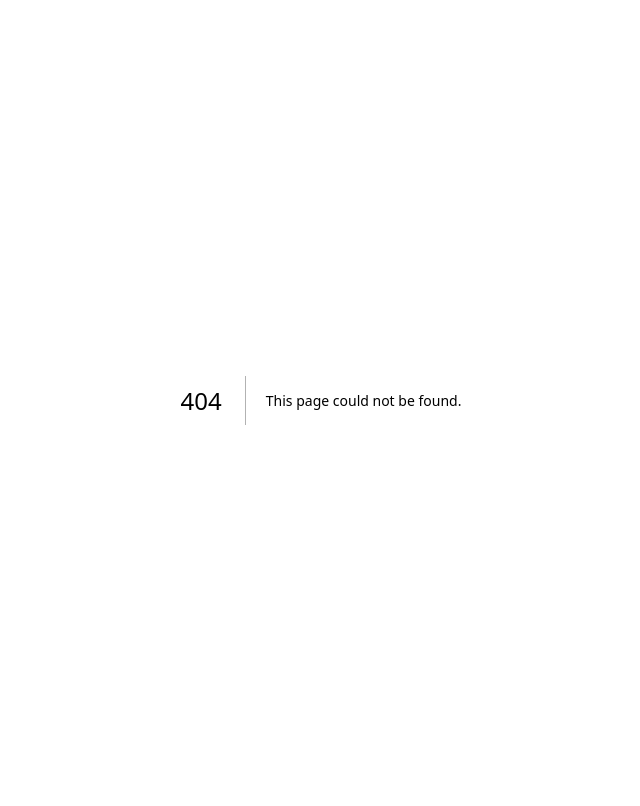
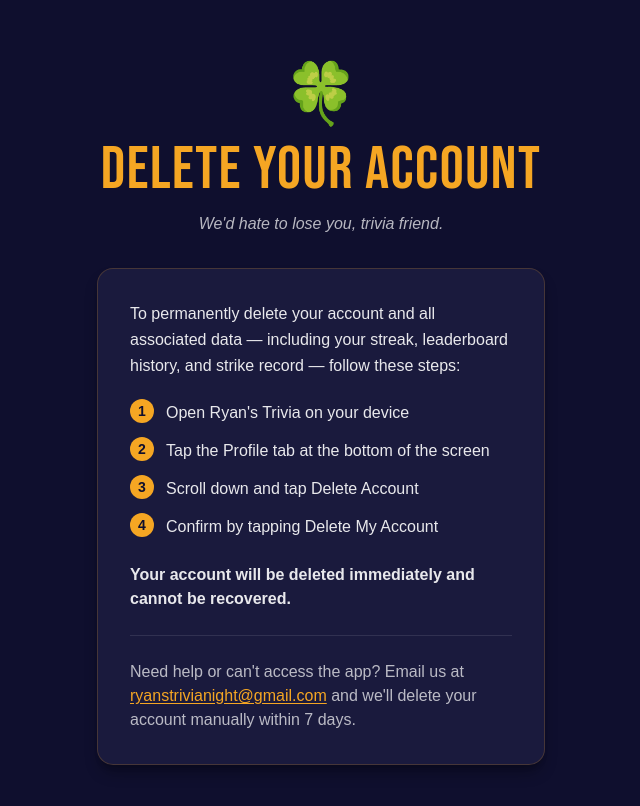
Before and after one commit to sslconsole/trivia-site, a Next.js app: page /delete-account in a window 1280 px wide. Before the commit this address had no page. Shown: the top 806 px of the page, without its empty margins (319-959 px from the left). Built offline with nearby package versions, Linux system fonts and the light colour scheme.

Commit message:
Initial commit — delete account, privacy, and terms pages

```diff
--- /dev/null
+++ b/app/delete-account/page.tsx
@@ -0,0 +1,75 @@
+import type { Metadata } from "next";
+import { Bebas_Neue } from "next/font/google";
+
+const bebasNeue = Bebas_Neue({
+  subsets: ["latin"],
+  weight: "400",
+  variable: "--font-bebas-neue",
+});
+
+export const metadata: Metadata = {
+  title: "Ryan's Trivia",
+};
+
+export default function DeleteAccountPage() {
+  return (
+    <main className="min-h-screen bg-[#0f0f2e] flex flex-col items-center justify-center px-4 py-16">
+      <div className="w-full max-w-md flex flex-col items-center text-center">
+        <span className="text-6xl mb-4" role="img" aria-label="Shamrock">
+          🍀
+        </span>
+
+        <h1
+          className={`${bebasNeue.variable} font-[family-name:var(--font-bebas-neue)] text-5xl sm:text-6xl tracking-wide text-[#F5A623]`}
+        >
+          Delete Your Account
+        </h1>
+
+        <p className="mt-3 text-white/70 italic">
+          We&apos;d hate to lose you, trivia friend.
+        </p>
+
+        <div className="mt-8 w-full rounded-2xl bg-[#1a1a3d] border border-[#F5A623]/20 shadow-lg shadow-black/30 p-6 sm:p-8 text-left">
+          <p className="text-white/90 leading-relaxed">
+            To permanently delete your account and all associated data —
+            including your streak, leaderboard history, and strike record —
+            follow these steps:
+          </p>
+
+          <ol className="mt-5 space-y-3">
+            {[
+              "Open Ryan's Trivia on your device",
+              "Tap the Profile tab at the bottom of the screen",
+              "Scroll down and tap Delete Account",
+              "Confirm by tapping Delete My Account",
+            ].map((step, i) => (
+              <li key={i} className="flex gap-3 text-white/90">
+                <span className="flex-none w-6 h-6 rounded-full bg-[#F5A623] text-[#0f0f2e] font-bold text-sm flex items-center justify-center">
+                  {i + 1}
+                </span>
+                <span className="pt-0.5">{step}</span>
+              </li>
+            ))}
+          </ol>
+
+          <p className="mt-6 text-white/90 font-semibold">
+            Your account will be deleted immediately and cannot be recovered.
+          </p>
+
+          <hr className="my-6 border-white/10" />
+
+          <p className="text-white/70">
+            Need help or can&apos;t access the app? Email us at{" "}
+            <a
+              href="mailto:ryanstrivianight@gmail.com"
+              className="text-[#F5A623] font-medium underline underline-offset-2 hover:text-[#F5A623]/80"
+            >
+              ryanstrivianight@gmail.com
+            </a>{" "}
+            and we&apos;ll delete your account manually within 7 days.
+          </p>
+        </div>
+      </div>
+    </main>
+  );
+}
--- a/app/page.tsx
+++ b/app/page.tsx
@@ -1,101 +1,5 @@
-import Image from "next/image";
+import { redirect } from "next/navigation";
 
 export default function Home() {
-  return (
-    <div className="grid grid-rows-[20px_1fr_20px] items-center justify-items-center min-h-screen p-8 pb-20 gap-16 sm:p-20 font-[family-name:var(--font-geist-sans)]">
-      <main className="flex flex-col gap-8 row-start-2 items-center sm:items-start">
-        <Image
-          className="dark:invert"
-          src="https://nextjs.org/icons/next.svg"
-          alt="Next.js logo"
-          width={180}
-          height={38}
-          priority
-        />
-        <ol className="list-inside list-decimal text-sm text-center sm:text-left font-[family-name:var(--font-geist-mono)]">
-          <li className="mb-2">
-            Get started by editing{" "}
-            <code className="bg-black/[.05] dark:bg-white/[.06] px-1 py-0.5 rounded font-semibold">
-              app/page.tsx
-            </code>
-            .
-          </li>
-          <li>Save and see your changes instantly.</li>
-        </ol>
-
-        <div className="flex gap-4 items-center flex-col sm:flex-row">
-          <a
-            className="rounded-full border border-solid border-transparent transition-colors flex items-center justify-center bg-foreground text-background gap-2 hover:bg-[#383838] dark:hover:bg-[#ccc] text-sm sm:text-base h-10 sm:h-12 px-4 sm:px-5"
-            href="https://vercel.com/new?utm_source=create-next-app&utm_medium=appdir-template-tw&utm_campaign=create-next-app"
-            target="_blank"
-            rel="noopener noreferrer"
-          >
-            <Image
-              className="dark:invert"
-              src="https://nextjs.org/icons/vercel.svg"
-              alt="Vercel logomark"
-              width={20}
-              height={20}
-            />
-            Deploy now
-          </a>
-          <a
-            className="rounded-full border border-solid border-black/[.08] dark:border-white/[.145] transition-colors flex items-center justify-center hover:bg-[#f2f2f2] dark:hover:bg-[#1a1a1a] hover:border-transparent text-sm sm:text-base h-10 sm:h-12 px-4 sm:px-5 sm:min-w-44"
-            href="https://nextjs.org/docs?utm_source=create-next-app&utm_medium=appdir-template-tw&utm_campaign=create-next-app"
-            target="_blank"
-            rel="noopener noreferrer"
-          >
-            Read our docs
-          </a>
-        </div>
-      </main>
-      <footer className="row-start-3 flex gap-6 flex-wrap items-center justify-center">
-        <a
-          className="flex items-center gap-2 hover:underline hover:underline-offset-4"
-          href="https://nextjs.org/learn?utm_source=create-next-app&utm_medium=appdir-template-tw&utm_campaign=create-next-app"
-          target="_blank"
-          rel="noopener noreferrer"
-        >
-          <Image
-            aria-hidden
-            src="https://nextjs.org/icons/file.svg"
-            alt="File icon"
-            width={16}
-            height={16}
-          />
-          Learn
-        </a>
-        <a
-          className="flex items-center gap-2 hover:underline hover:underline-offset-4"
-          href="https://vercel.com/templates?framework=next.js&utm_source=create-next-app&utm_medium=appdir-template-tw&utm_campaign=create-next-app"
-          target="_blank"
-          rel="noopener noreferrer"
-        >
-          <Image
-            aria-hidden
-            src="https://nextjs.org/icons/window.svg"
-            alt="Window icon"
-            width={16}
-            height={16}
-          />
-          Examples
-        </a>
-        <a
-          className="flex items-center gap-2 hover:underline hover:underline-offset-4"
-          href="https://nextjs.org?utm_source=create-next-app&utm_medium=appdir-template-tw&utm_campaign=create-next-app"
-          target="_blank"
-          rel="noopener noreferrer"
-        >
-          <Image
-            aria-hidden
-            src="https://nextjs.org/icons/globe.svg"
-            alt="Globe icon"
-            width={16}
-            height={16}
-          />
-          Go to nextjs.org →
-        </a>
-      </footer>
-    </div>
-  );
+  redirect("/delete-account");
 }
--- /dev/null
+++ b/app/privacy/page.tsx
@@ -0,0 +1,5 @@
+import { redirect } from "next/navigation";
+
+export default function PrivacyPage() {
+  redirect("https://www.termsfeed.com/live/a7a60427-d50b-4a68-9df3-cb0a8de42382");
+}
--- /dev/null
+++ b/app/terms/page.tsx
@@ -0,0 +1,5 @@
+import { redirect } from "next/navigation";
+
+export default function TermsPage() {
+  redirect("https://www.termsfeed.com/live/e9153fae-bfb3-43c4-a87b-b7d6d20f7ec4");
+}
```
